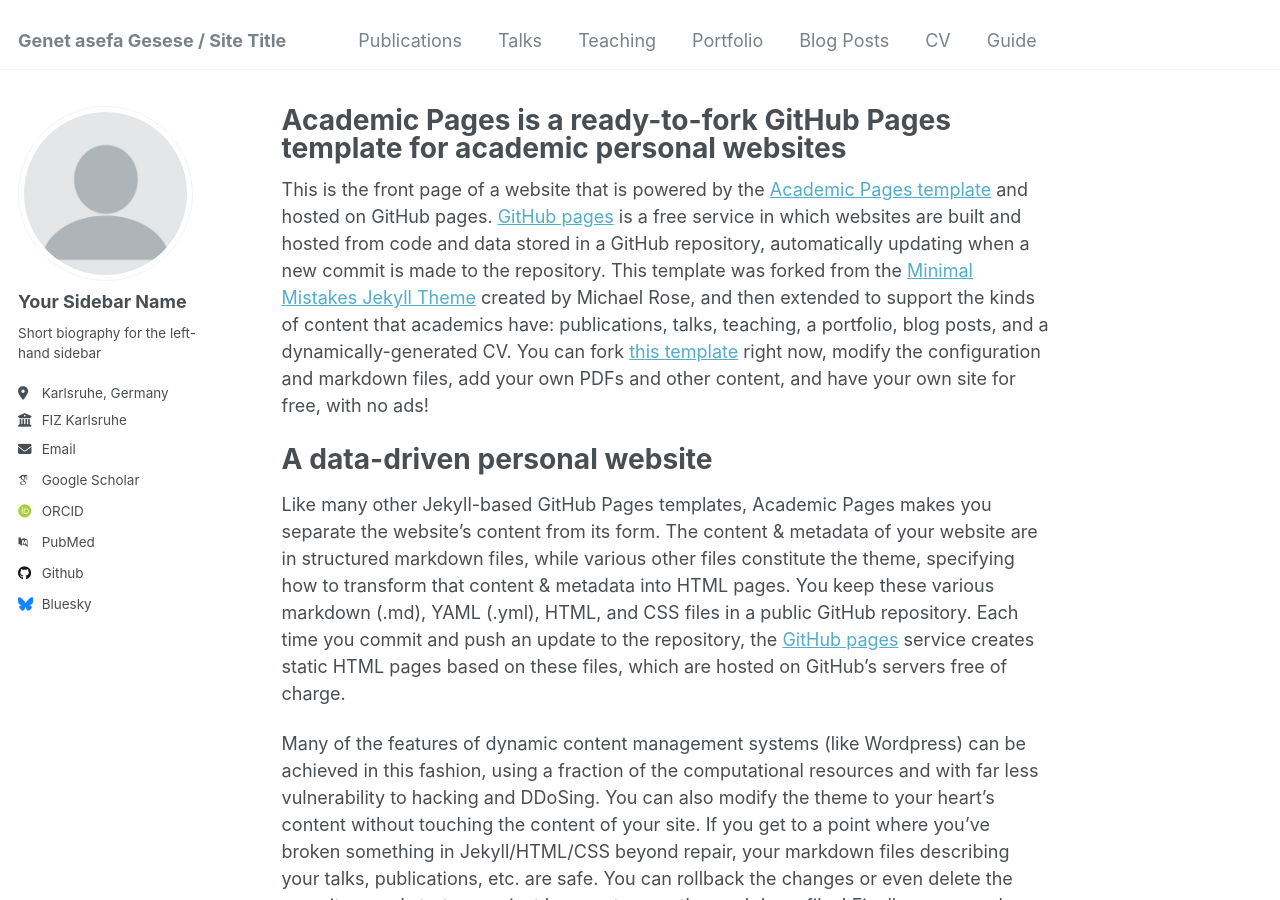
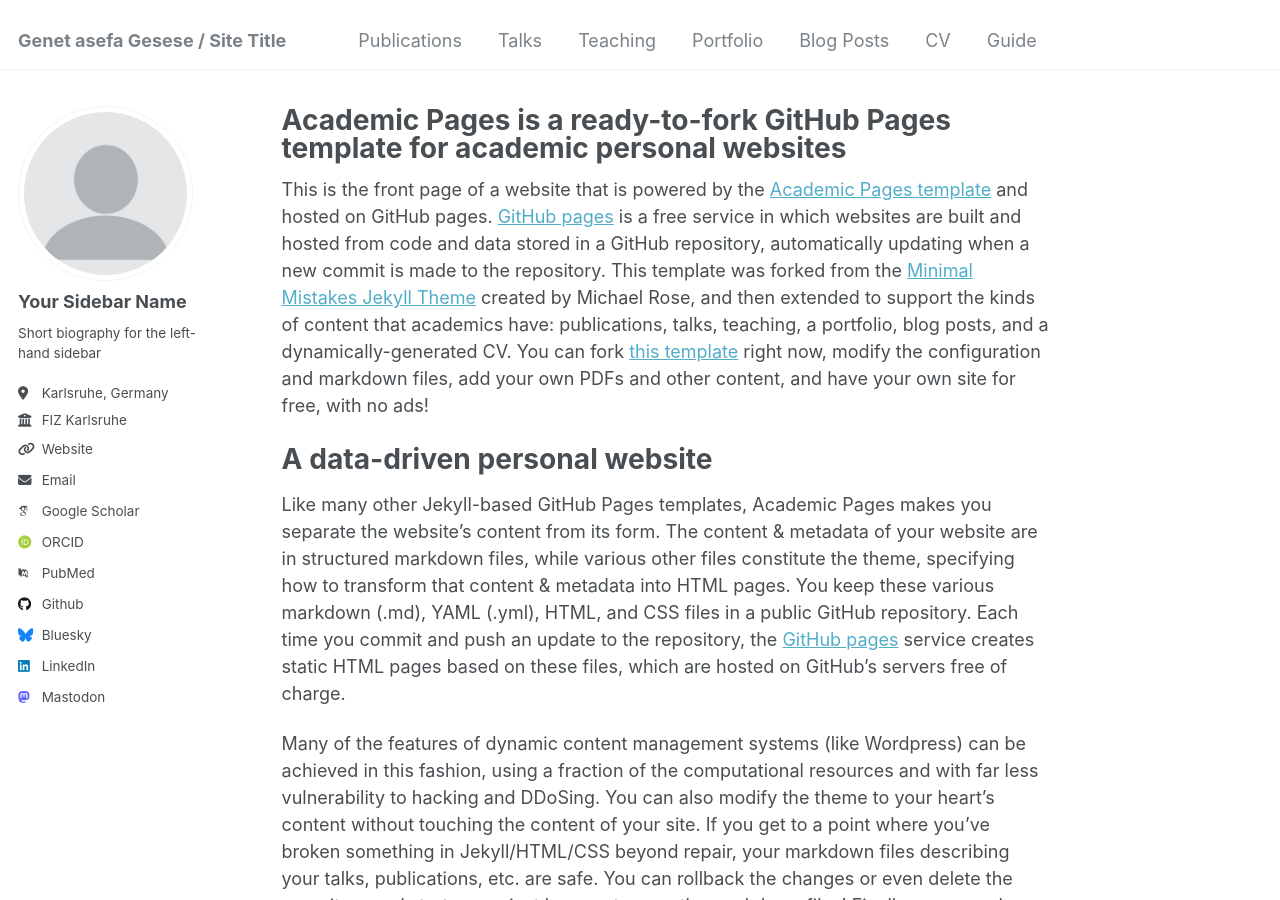
Before and after one commit to GenetAsefa/GenetAsefa.github.io, a Jekyll site: the page built from _pages/about.md, in a window 1280 px wide and 900 px high. Built offline with Jekyll 4.4.1, drawn with Linux system fonts in a browser that asks for light colours; some web fonts are replaced; some of the changed lines change nothing that is shown.

Commit message:
update _config.yml

```diff
--- a/_config.yml
+++ b/_config.yml
@@ -27,14 +27,14 @@
   bio              : "Short biography for the left-hand sidebar"
   location         : "Karlsruhe, Germany"
   employer         : "FIZ Karlsruhe"
-  uri              : # URL
+  uri              : "https://www.fiz-karlsruhe.de/de/bereiche/lebenslauf-und-publikationen-dr-ing-genet-asefa-gesese"
   email            : "genet-asefa.geseseATfiz-karlsruhe.de"
 
   # Academic websites
   arxiv            : # URL - Update with the correct link to your profile
-  googlescholar    : "https://scholar.google.com/citations?user=PS_CX0AAAAAJ"
+  googlescholar    : "https://scholar.google.com/citations?user=HJ2-L3QAAAAJ&hl=en"
   impactstory      : # URL
-  orcid            : "http://orcid.org/yourorcidurl"
+  orcid            : "https://orcid.org/0000-0003-3807-7145"
   semantic         : # URL
   pubmed           : "https://www.ncbi.nlm.nih.gov/pubmed/?term=john+snow"
   researchgate     : # URL
@@ -58,8 +58,8 @@
   keybase          : # Username
   instagram        : # Username
   lastfm           : # Username
-  linkedin         : # Username
-  mastodon         : # URL
+  linkedin         : "www.linkedin.com/in/genet-asefa-gesese"
+  mastodon         : "https://sigmoid.social/@GenAsefa"
   medium           : # URL
   pinterest        : # Username
   soundcloud       : # Username
```
